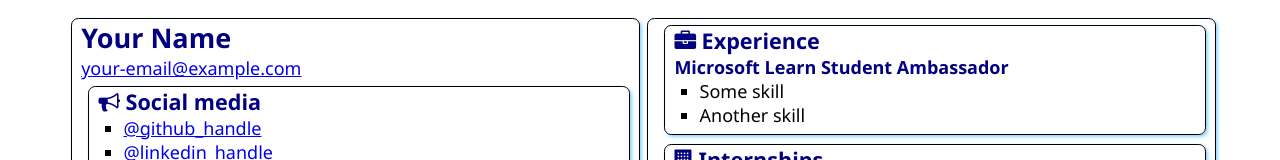
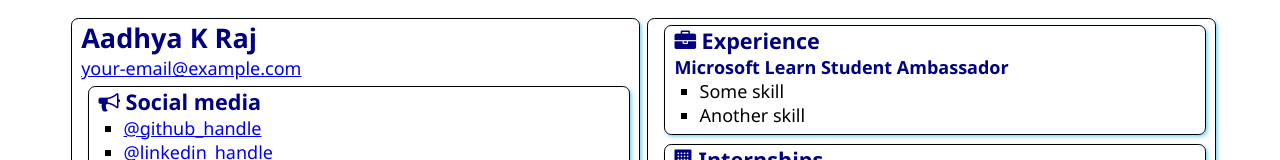
Before and after one commit to aayahda/SATechnicalOnboarding, a plain HTML site: page src/index.html in a window 1280 px wide. Shown: the top 160 px of the page. Drawn offline with Linux system fonts and the light colour scheme.

Commit message:
Name update
Updated the name

```diff
--- a/src/index.html
+++ b/src/index.html
@@ -12,7 +12,7 @@
 <body>
     <main>
         <article class="box">
-            <h1>Your Name</h1>
+            <h1>Aadhya K Raj</h1>
             <div><a href="mailto:your.email@example.com">your-email@example.com</a></div>
 
             <section class="box">
```
